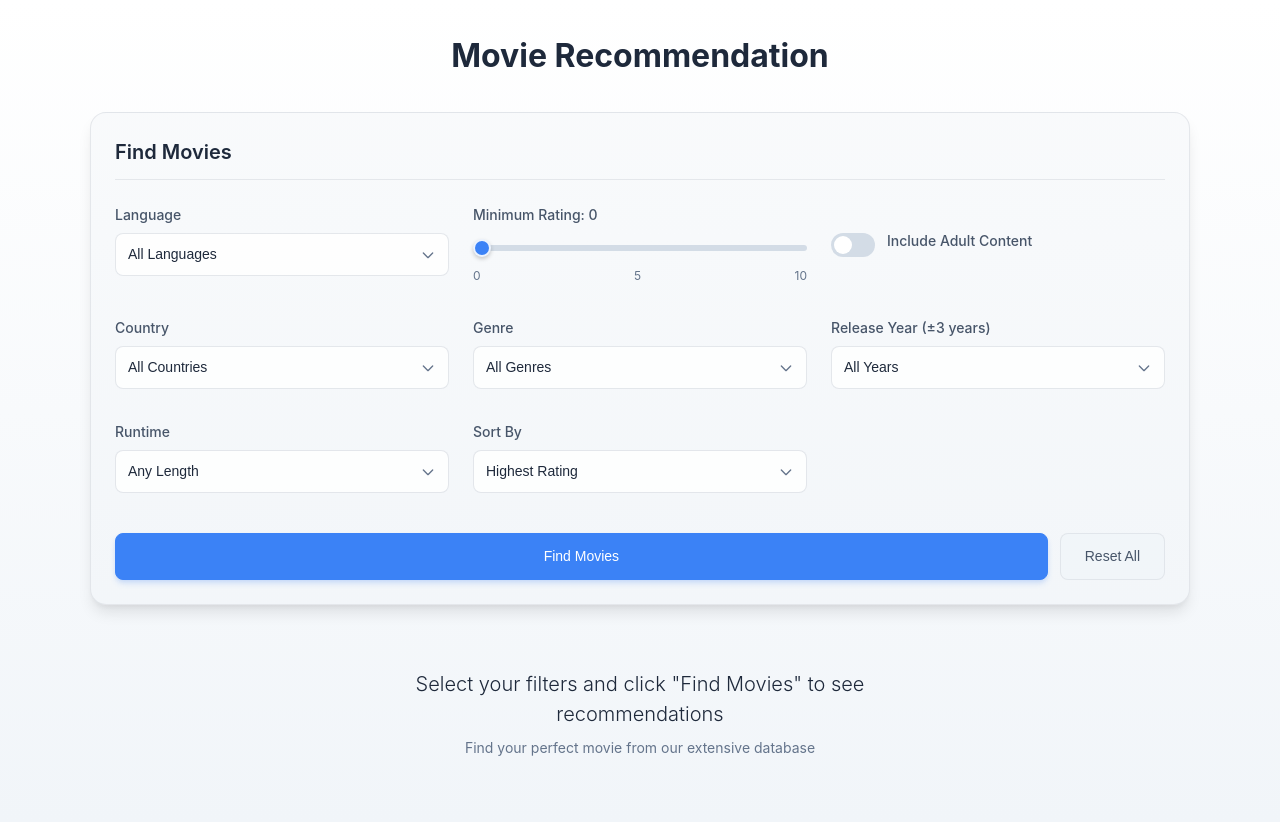
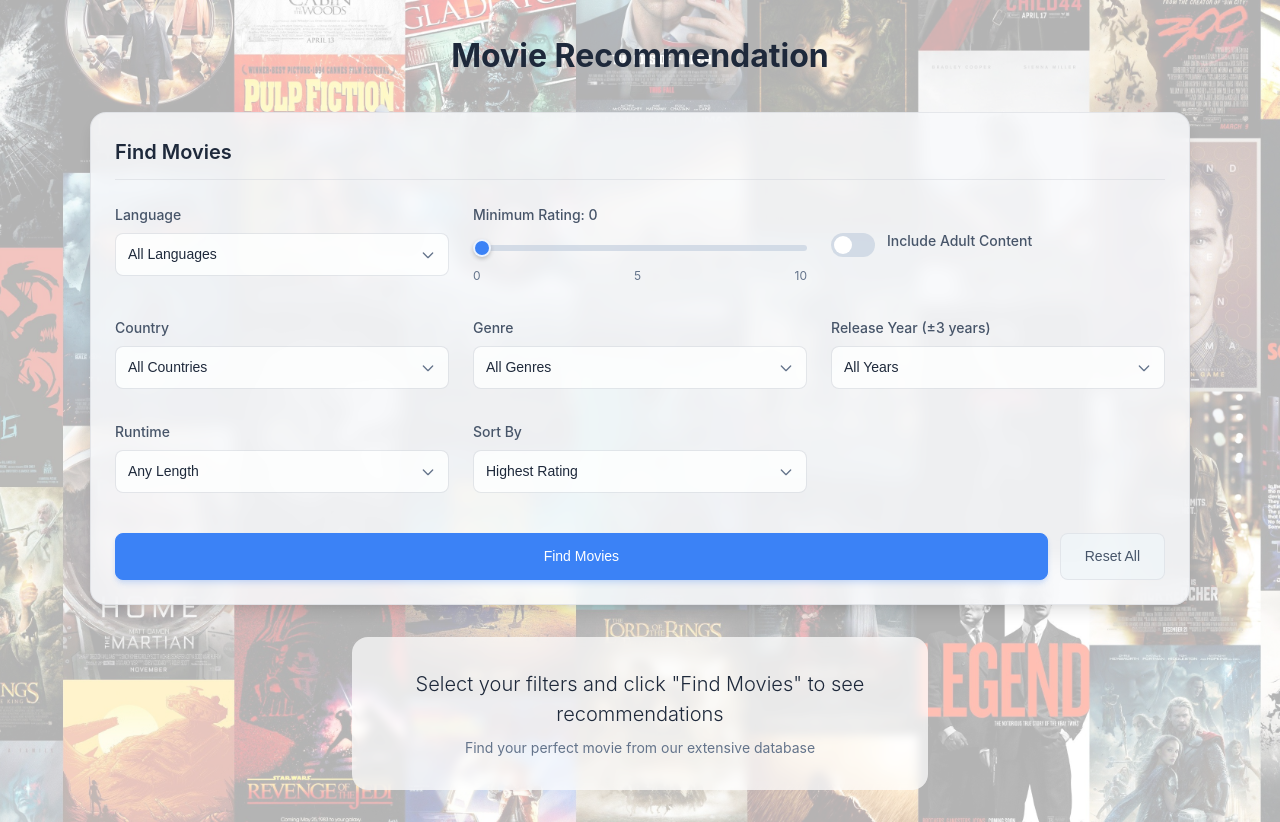
Before and after one commit to Infinery/infinierydotcom, a React (Create React App) app: page / in a window 1280 px wide. Built offline with nearby package versions, Linux system fonts and the light colour scheme.

Commit message:
fixed filter bugs

```diff
--- a/src/styles/MovieFilter.css
+++ b/src/styles/MovieFilter.css
@@ -23,16 +23,33 @@
   box-sizing: inherit;
 }
 
-/* Main container */
+/* Main container with background image */
 .movie-filter-container {
   min-height: 100vh;
-  background: linear-gradient(to bottom, var(--bg-light), #f1f5f9);
+  background: url('./bg.jpg') no-repeat center center; /* Replace with your image path */
+  background-size: cover;
+  position: relative;
   padding: 2rem 1rem;
+}
+
+/* Overlay with blur effect */
+.movie-filter-container::before {
+  content: "";
+  position: absolute;
+  top: 0;
+  left: 0;
+  right: 0;
+  bottom: 0;
+  background: rgba(255, 255, 255, 0.7); /* White overlay with transparency */
+  backdrop-filter: blur(0.005px); /* Light blur - adjust value as needed */
+  z-index: 0;
 }
 
 .movie-filter-inner {
   max-width: 1100px;
   margin: 0 auto;
+  position: relative;
+  z-index: 1; /* Position content above the blur overlay */
 }
 
 /* Header */
@@ -46,8 +63,7 @@
 
 /* Card */
 .movie-filter-card {
-  background-color: var(--bg-card);
-  background-image: linear-gradient(to bottom, rgba(248, 250, 252, 0.8), rgba(241, 245, 249, 0.8));
+  background-color: rgba(248, 250, 252, 0.85); /* Slightly transparent card background */
   border-radius: 1rem;
   box-shadow: 0 10px 15px -3px rgba(0, 0, 0, 0.1), 0 4px 6px -2px rgba(0, 0, 0, 0.05);
   border: 1px solid var(--border-color);
@@ -300,6 +316,11 @@ input:checked + .toggle-slider:before {
   justify-content: center;
   align-items: center;
   height: 16rem;
+  position: relative;
+  z-index: 1;
+  background-color: rgba(255, 255, 255, 0.7);
+  border-radius: 1rem;
+  backdrop-filter: blur(5px);
 }
 
 .loading-spinner {
@@ -330,9 +351,14 @@ input:checked + .toggle-slider:before {
 /* Ready state */
 .ready-container {
   text-align: center;
-  padding: 2rem 0;
+  padding: 2rem;
   max-width: 36rem;
   margin: 0 auto;
+  background-color: rgba(255, 255, 255, 0.7);
+  border-radius: 1rem;
+  position: relative;
+  z-index: 1;
+  backdrop-filter: blur(5px);
 }
 
 .ready-title {
@@ -353,8 +379,22 @@ input:checked + .toggle-slider:before {
   display: flex;
   align-items: center;
   justify-content: center;
-  background: linear-gradient(to bottom, var(--bg-light), #f1f5f9);
+  background: url('./bg.jpg') no-repeat center center; /* Match the main container background */
+  background-size: cover;
+  position: relative;
   padding: 1rem;
+}
+
+.error-container::before {
+  content: "";
+  position: absolute;
+  top: 0;
+  left: 0;
+  right: 0;
+  bottom: 0;
+  background: rgba(255, 255, 255, 0.7);
+  backdrop-filter: blur(3px);
+  z-index: 0;
 }
 
 .error-card {
@@ -366,6 +406,8 @@ input:checked + .toggle-slider:before {
   box-shadow: 0 10px 15px -3px rgba(0, 0, 0, 0.1), 0 4px 6px -2px rgba(0, 0, 0, 0.05);
   max-width: 28rem;
   width: 100%;
+  position: relative;
+  z-index: 1;
 }
 
 .error-title {
```
Also changed, not shown: server.js (+36 -13 lines), src/MovieResults.js (+96 -92 lines), src/styles/bg.jpg (added).
